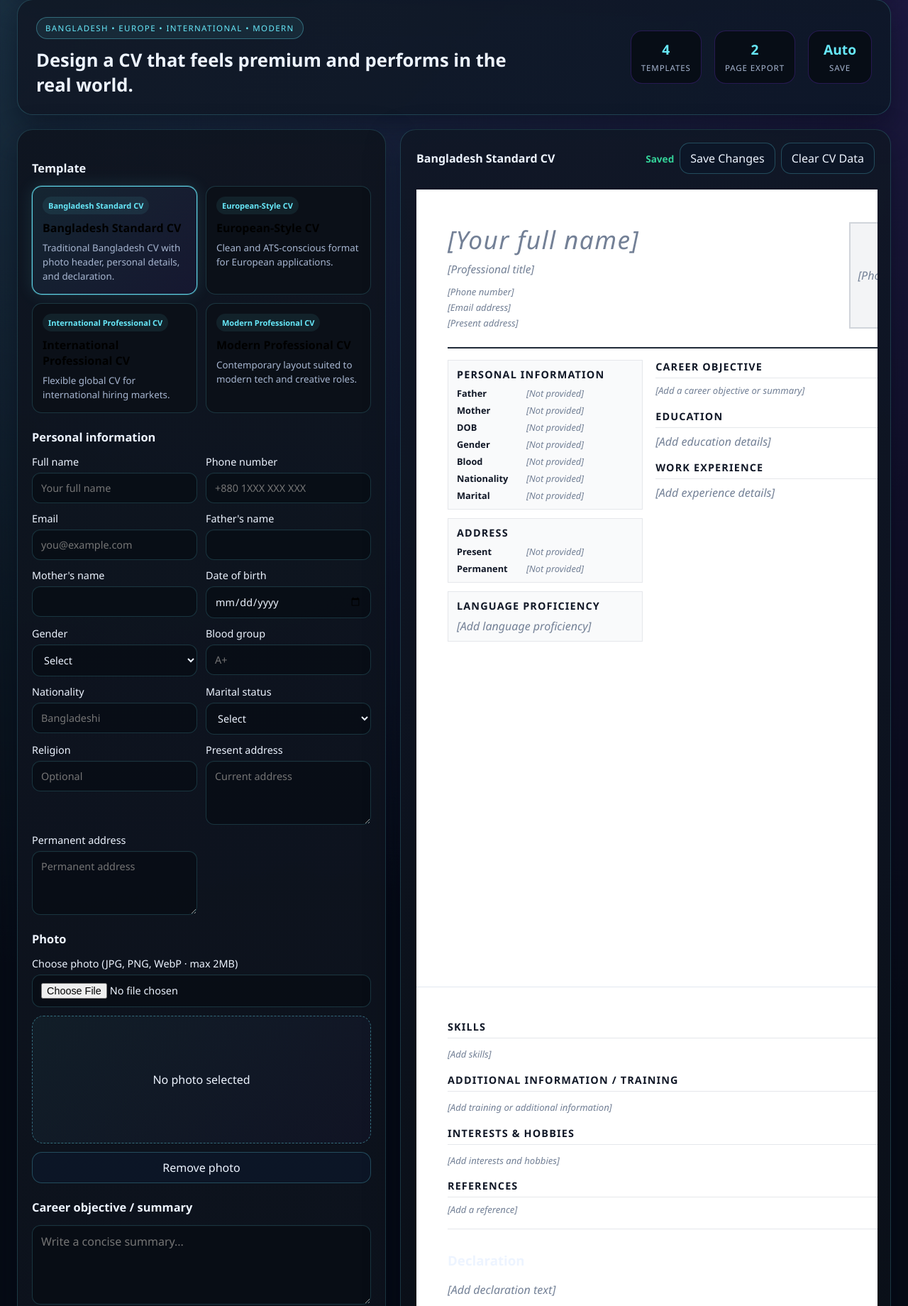
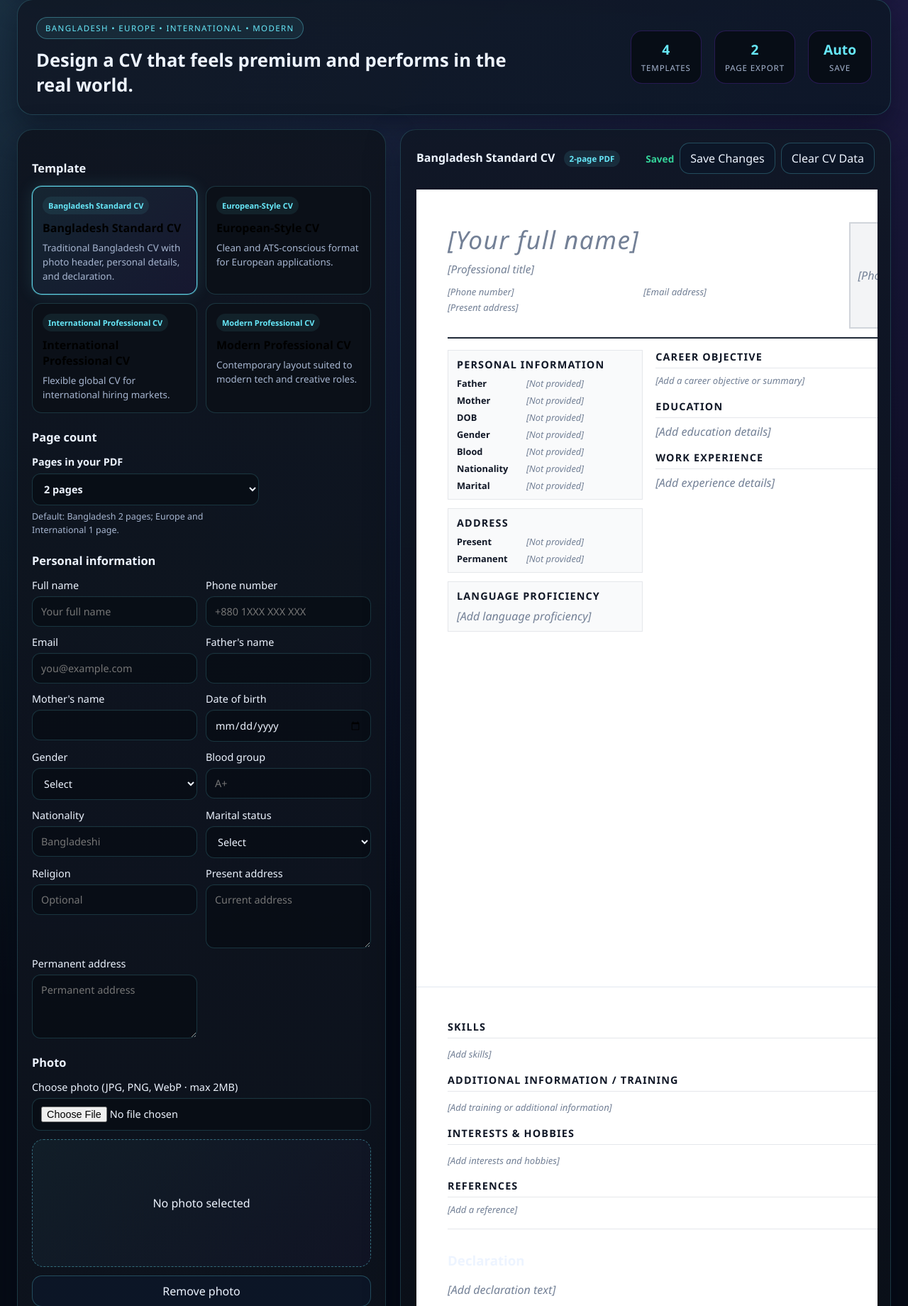
Before and after one commit to adnanzeros/cvora, a Flask app: page / in a window 1280 px wide. Shown: the part 175-2015 px from the top of the page at 71% size. Run offline with Flask 3, Linux system fonts and the light colour scheme.

Commit message:
somecodemodify

```diff
--- a/app.py
+++ b/app.py
@@ -1,6 +1,163 @@
-from flask import Flask, render_template
+from io import BytesIO
+from xml.sax.saxutils import escape
+
+from flask import Flask, jsonify, render_template, request, send_file
+from reportlab.lib import colors
+from reportlab.lib.enums import TA_LEFT
+from reportlab.lib.pagesizes import A4
+from reportlab.lib.styles import ParagraphStyle, getSampleStyleSheet
+from reportlab.lib.units import mm
+from reportlab.pdfgen import canvas
+from reportlab.pdfbase import pdfmetrics
+from reportlab.pdfbase.ttfonts import TTFont
+from reportlab.platypus import Paragraph, SimpleDocTemplate, Spacer, PageBreak, KeepTogether
 
 app = Flask(__name__)
+app.config["MAX_CONTENT_LENGTH"] = 8 * 1024 * 1024
+
+DEFAULT_PAGES = {"bangladesh": 2, "europe": 1, "international": 1, "modern": 1}
+
+
+def _register_unicode_font():
+    """Use a locally installed Unicode font when available; never require a network font."""
+    candidates = [
+        ("CVoraUnicode", r"C:\Windows\Fonts\Nirmala.ttc"),
+        ("CVoraUnicode", r"C:\Windows\Fonts\Nirmala.ttf"),
+        ("CVoraUnicode", r"C:\Windows\Fonts\arial.ttf"),
+        ("CVoraUnicode", "/usr/share/fonts/truetype/dejavu/DejaVuSans.ttf"),
+    ]
+    for name, path in candidates:
+        try:
+            pdfmetrics.registerFont(TTFont(name, path))
+            return name
+        except Exception:
+            continue
+    return "Helvetica"
+
+
+def _cv_sections(data, template):
+    def text(key):
+        value = data.get(key, "")
+        if isinstance(value, (dict, list)):
+            return ""
+        return str(value or "").strip()
+
+    def rows(key, fields):
+        values = data.get(key, [])
+        if not isinstance(values, list):
+            return []
+        result = []
+        for item in values:
+            if not isinstance(item, dict):
+                continue
+            line = " · ".join(str(item.get(field, "")).strip() for field in fields if item.get(field))
+            if line:
+                result.append(line)
+        return result
+
+    sections = []
+    if text("summary"):
+        sections.append(("Profile" if template == "europe" else "Professional Summary", [text("summary")]))
+    for title, key, fields in [
+        ("Experience", "experience", ("role", "organization", "startDate", "endDate", "details")),
+        ("Education", "education", ("qualification", "institution", "subject", "date", "result")),
+        ("Projects", "projects", ("projectName", "period", "details")),
+    ]:
+        content = rows(key, fields)
+        if content:
+            sections.append((title, content))
+    for title, key in [("Skills", "skills"), ("Languages", "languages"), ("Training & Certifications", "training"), ("Interests & Hobbies", "hobbies")]:
+        value = text(key)
+        if key == "languages":
+            value = "\n".join(rows(key, ("language", "level")))
+        if value:
+            sections.append((title, [value]))
+    if template == "bangladesh":
+        details = [f"{label}: {text(key)}" for label, key in [("Father", "fatherName"), ("Mother", "motherName"), ("Date of birth", "dob"), ("Gender", "gender"), ("Nationality", "nationality"), ("Blood group", "bloodGroup"), ("Marital status", "maritalStatus"), ("Present address", "presentAddress"), ("Permanent address", "permanentAddress")] if text(key)]
+        if details:
+            sections.insert(0, ("Personal Information", details))
+        if text("declaration"):
+            sections.append(("Declaration", [text("declaration")]))
+        if text("signature"):
+            sections.append(("Applicant Signature", [text("signature")]))
+    if data.get("references"):
+        refs = rows("references", ("name", "title", "contact"))
+        if refs:
+            sections.append(("References", refs))
+    return sections
+
+
+def _make_cv_pdf(data):
+    template = data.get("template", "bangladesh")
+    if template not in DEFAULT_PAGES:
+        raise ValueError("Choose a valid CV template.")
+    try:
+        page_count = int(data.get("pageCount", DEFAULT_PAGES[template]))
+    except (TypeError, ValueError):
+        raise ValueError("Choose 1 or 2 pages.")
+    if page_count not in (1, 2):
+        raise ValueError("Choose 1 or 2 pages.")
+
+    font = _register_unicode_font()
+    styles = getSampleStyleSheet()
+    title_style = ParagraphStyle("CVTitle", parent=styles["Title"], fontName=font, fontSize=20, leading=23, textColor=colors.HexColor("#172554"), alignment=TA_LEFT, spaceAfter=2)
+    sub_style = ParagraphStyle("CVSub", parent=styles["Normal"], fontName=font, fontSize=9, leading=11, textColor=colors.HexColor("#475569"), spaceAfter=1)
+    heading_style = ParagraphStyle("CVHeading", parent=styles["Heading2"], fontName=font, fontSize=10.5, leading=12, textColor=colors.HexColor("#1d4ed8"), spaceBefore=5, spaceAfter=2, keepWithNext=True)
+    body_style = ParagraphStyle("CVBody", parent=styles["BodyText"], fontName=font, fontSize=9, leading=11, textColor=colors.HexColor("#1f2937"), spaceAfter=1, splitLongWords=1)
+    buffer = BytesIO()
+    doc = SimpleDocTemplate(buffer, pagesize=A4, rightMargin=11*mm, leftMargin=11*mm, topMargin=10*mm, bottomMargin=14*mm, title=f"{data.get('fullName') or 'CV'} - CVora", author="CVora")
+    story = []
+    name = escape(str(data.get("fullName") or "Your Name"))
+    story.append(Paragraph(name, title_style))
+    for key in ("title", "email", "phone", "presentAddress", "linkedin", "website"):
+        value = str(data.get(key) or "").strip()
+        if value:
+            story.append(Paragraph(escape(value), sub_style))
+    story.append(Spacer(1, 2*mm))
+    sections = _cv_sections(data, template)
+    if page_count == 2 and sections:
+        section_weights = [sum(len(line) for line in lines) + len(title) * 2 for title, lines in sections]
+        target_weight = sum(section_weights) / 2
+        running_weight = 0
+        split = 1
+        for section_index, weight in enumerate(section_weights[:-1], start=1):
+            running_weight += weight
+            split = section_index
+            if running_weight >= target_weight:
+                break
+        split = max(1, min(split, len(sections) - 1))
+        halves = (sections[:split], sections[split:])
+    else:
+        halves = (sections,)
+    for index, group in enumerate(halves):
+        if index:
+            story.append(PageBreak())
+        if not group:
+            story.append(Spacer(1, 1))
+        for heading, lines in group:
+            block = [Paragraph(escape(heading), heading_style)]
+            for line in lines:
+                block.append(Paragraph(escape(line).replace("\n", "<br/>"), body_style))
+            story.append(KeepTogether(block))
+
+    def page_chrome(canvas, _doc):
+        canvas.saveState()
+        canvas.setStrokeColor(colors.HexColor("#dbe3ef"))
+        canvas.line(11*mm, 12*mm, A4[0]-11*mm, 12*mm)
+        canvas.setFont(font, 8)
+        canvas.setFillColor(colors.HexColor("#64748b"))
+        canvas.drawRightString(A4[0]-11*mm, 8*mm, f"{_doc.page}")
+        canvas.restoreState()
+
+    class PageLimitCanvas(canvas.Canvas):
+        def showPage(self):
+            if self.getPageNumber() > page_count:
+                raise ValueError(f"Your content does not fit in {page_count} page(s). Shorten a few sections or choose 2 pages.")
+            super().showPage()
+
+    doc.build(story, onFirstPage=page_chrome, onLaterPages=page_chrome, canvasmaker=PageLimitCanvas)
+    buffer.seek(0)
+    return buffer
 
 
 @app.route("/")
@@ -30,5 +187,18 @@
     return render_template("index.html", templates=templates)
 
 
+@app.post("/export-pdf")
+def export_pdf():
+    data = request.get_json(silent=True)
+    if not isinstance(data, dict):
+        return jsonify(error="CV data is missing or invalid."), 400
+    try:
+        pdf = _make_cv_pdf(data)
+    except ValueError as error:
+        return jsonify(error=str(error)), 400
+    filename = "cvora-cv.pdf"
+    return send_file(pdf, mimetype="application/pdf", as_attachment=True, download_name=filename)
+
+
 if __name__ == "__main__":
     app.run(host="0.0.0.0", port=5000, debug=False)
--- a/requirements.txt
+++ b/requirements.txt
@@ -1,2 +1,3 @@
 Flask>=3.0.0,<4.0.0
+reportlab>=4.2.0,<5.0.0
 pytest>=8.0.0,<9.0.0
--- a/static/css/style.css
+++ b/static/css/style.css
@@ -411,6 +411,184 @@
   justify-content: space-between;
   margin-bottom: 18px;
   padding: 0 4px;
+}
+
+.page-count-control {
+  display: grid;
+  gap: 7px;
+  max-width: 320px;
+  color: var(--text);
+  font-size: 0.9rem;
+  font-weight: 600;
+}
+
+.page-count-control small {
+  color: var(--muted);
+  font-size: 0.78rem;
+  font-weight: 400;
+  line-height: 1.5;
+}
+
+.page-count-badge {
+  display: inline-block;
+  margin-left: 8px;
+  padding: 4px 8px;
+  border-radius: 999px;
+  background: rgba(103, 232, 249, 0.1);
+  color: var(--primary);
+  font-size: 0.72rem;
+  font-weight: 700;
+  vertical-align: middle;
+}
+
+/* Keep the CV itself dense, legible, and full-width across all template families. */
+.cv-sheet {
+  width: 794px;
+  min-width: 794px;
+}
+
+.cv-page,
+.europe-template .cv-page,
+.international-template .cv-page,
+.modern-template .cv-page {
+  padding: 30px 32px;
+}
+
+.bangladesh-header {
+  gap: 12px;
+  padding-bottom: 8px;
+}
+
+.bangladesh-header h2 {
+  font-size: 1.9rem;
+  letter-spacing: 0.015em;
+}
+
+.bangladesh-header .contact-list {
+  grid-template-columns: repeat(2, minmax(0, 1fr));
+  gap: 3px 12px;
+  margin-top: 7px;
+}
+
+.photo-frame {
+  width: 112px;
+  height: 124px;
+}
+
+.bangladesh-grid {
+  grid-template-columns: minmax(0, 0.78fr) minmax(0, 1.62fr);
+  gap: 14px;
+  margin-top: 10px;
+}
+
+.meta-box {
+  padding: 7px 9px;
+  margin-bottom: 7px;
+}
+
+.meta-box h3,
+.section-block h3 {
+  font-size: 0.78rem;
+  letter-spacing: 0.055em;
+}
+
+.meta-table {
+  gap: 4px;
+  font-size: 0.74rem;
+}
+
+.meta-row {
+  grid-template-columns: 78px minmax(0, 1fr);
+  gap: 5px;
+}
+
+.section-block {
+  margin-bottom: 10px;
+}
+
+.section-block h3 {
+  padding-bottom: 4px;
+  margin-bottom: 5px;
+}
+
+.section-block p,
+.section-block li,
+.section-block td,
+.section-block th {
+  font-size: 0.78rem;
+  line-height: 1.38;
+}
+
+.entry-list,
+.skill-list,
+.lang-list,
+.ref-list {
+  gap: 5px;
+}
+
+.entry-item {
+  gap: 2px;
+}
+
+.entry-item strong,
+.lang-item strong {
+  font-size: 0.79rem;
+}
+
+.entry-meta {
+  gap: 5px;
+  font-size: 0.7rem;
+}
+
+.core-header {
+  gap: 12px;
+  padding-bottom: 9px;
+  margin-bottom: 10px;
+}
+
+.core-header h2 {
+  font-size: 1.8rem;
+  line-height: 1.12;
+}
+
+.core-meta {
+  font-size: 0.74rem;
+  line-height: 1.4;
+}
+
+.two-column {
+  grid-template-columns: minmax(175px, 0.72fr) minmax(0, 1.6fr);
+  gap: 16px;
+}
+
+.side-panel {
+  padding: 8px 12px 0 0;
+}
+
+.side-panel .section-block {
+  margin-bottom: 10px;
+}
+
+.signature-line {
+  margin-top: 12px;
+}
+
+@media (max-width: 560px) {
+  .cv-page,
+  .europe-template .cv-page,
+  .international-template .cv-page,
+  .modern-template .cv-page {
+    padding: 20px 18px;
+  }
+
+  .bangladesh-grid,
+  .two-column {
+    grid-template-columns: minmax(0, 1fr);
+  }
+
+  .bangladesh-header .contact-list {
+    grid-template-columns: minmax(0, 1fr);
+  }
 }
 
 .save-state {
--- a/static/js/app.js
+++ b/static/js/app.js
@@ -15,6 +15,7 @@
 
 const defaultState = {
   template: 'bangladesh',
+  pageCount: 2,
   fullName: '',
   phone: '',
   email: '',
@@ -57,6 +58,7 @@
   international: 'International Professional CV',
   modern: 'Modern Professional CV'
 };
+const defaultPageCounts = { bangladesh: 2, europe: 1, international: 1, modern: 1 };
 
 const translations = {
   en: {
@@ -114,6 +116,9 @@
       languages: loaded.languages || cloneData(defaultState.languages),
       references: loaded.references || cloneData(defaultState.references)
     };
+    if (!Object.prototype.hasOwnProperty.call(loaded, 'pageCount')) {
+      merged.pageCount = ({ bangladesh: 2, europe: 1, international: 1, modern: 1 })[merged.template] || 1;
+    }
     merged.experience = merged.experience.map((item) => {
       if (item.startDate || item.endDate || item.currentlyWorking !== undefined) return item;
       const years = String(item.period || '').match(/\b(?:19|20)\d{2}\b/g) || [];
@@ -532,6 +537,10 @@
 function setTemplate(templateId) {
   if (!Object.prototype.hasOwnProperty.call(templateNames, templateId)) return;
   state.template = templateId;
+  state.pageCount = defaultPageCounts[templateId];
+  const pageCountSelector = document.getElementById('pageCountSelector');
+  if (pageCountSelector) pageCountSelector.value = String(state.pageCount);
+  updatePageCountLabel();
   const cards = document.querySelectorAll('.template-card');
   cards.forEach((card) => card.classList.toggle('active', card.dataset.template === templateId));
   document.getElementById('currentTemplateLabel').textContent = templateNames[templateId] || 'CV Template';
@@ -539,6 +548,12 @@
   renderPreview();
   validateTemplate();
   renderAssistant();
+}
+
+function updatePageCountLabel() {
+  const count = Number(state.pageCount) === 2 ? 2 : 1;
+  const badge = document.getElementById('previewPageCount');
+  if (badge) badge.textContent = `${count}-page PDF`;
 }
 
 function formatWorkPeriod(item) {
@@ -1105,19 +1120,40 @@
     renderPreview();
   });
 
-  document.getElementById('exportPdfBtn')?.addEventListener('click', () => {
-    if (state.template === 'bangladesh' && window.cvoraAnalysis?.pageCount !== 2) {
-      alert('The Bangladesh template must contain exactly two pages. Please review the preview before printing.');
-      return;
+  document.getElementById('pageCountSelector')?.addEventListener('change', (event) => {
+    state.pageCount = Number(event.target.value) === 2 ? 2 : 1;
+    updatePageCountLabel();
+    persistState();
+  });
+  document.getElementById('exportPdfBtn')?.addEventListener('click', async () => {
+    const button = document.getElementById('exportPdfBtn');
+    const originalLabel = button.textContent;
+    button.disabled = true;
+    button.textContent = 'Creating PDF…';
+    try {
+      const response = await fetch('/export-pdf', {
+        method: 'POST',
+        headers: { 'Content-Type': 'application/json' },
+        body: JSON.stringify(state)
+      });
+      if (!response.ok) {
+        const result = await response.json().catch(() => ({}));
+        throw new Error(result.error || 'PDF export failed. Please try again.');
+      }
+      const pdfUrl = URL.createObjectURL(await response.blob());
+      const link = document.createElement('a');
+      link.href = pdfUrl;
+      link.download = `${String(state.fullName || 'cvora-cv').trim().replace(/[^\w-]+/g, '-')}.pdf`;
+      document.body.appendChild(link);
+      link.click();
+      link.remove();
+      window.setTimeout(() => URL.revokeObjectURL(pdfUrl), 60000);
+    } catch (error) {
+      alert(error.message);
+    } finally {
+      button.disabled = false;
+      button.textContent = originalLabel;
     }
-    if (state.template === 'bangladesh' && window.cvoraAnalysis?.overflowing) {
-      alert('The Bangladesh CV content does not fit legibly in two pages. Shorten or reorganize the highlighted content before exporting; no content will be removed automatically.');
-      return;
-    }
-    if (state.template === 'bangladesh' && window.cvoraAnalysis?.recommendations.length) {
-      if (!window.confirm('The CV Assistant found items to review. Print the CV anyway?')) return;
-    }
-    window.print();
   });
 }
 
@@ -1129,6 +1165,10 @@
 function initialize() {
   bindEvents();
   document.getElementById('currentTemplateLabel').textContent = templateNames[state.template] || 'CV Template';
+  state.pageCount = Number(state.pageCount) === 2 ? 2 : 1;
+  const pageCountSelector = document.getElementById('pageCountSelector');
+  if (pageCountSelector) pageCountSelector.value = String(state.pageCount);
+  updatePageCountLabel();
   document.querySelectorAll('.template-card').forEach((card) => {
     card.classList.toggle('active', card.dataset.template === state.template);
   });
--- a/templates/index.html
+++ b/templates/index.html
@@ -46,6 +46,18 @@
         </button>
         {% endfor %}
       </div>
+
+      <div class="section-header">
+        <h2>Page count</h2>
+      </div>
+      <label class="page-count-control" for="pageCountSelector">
+        Pages in your PDF
+        <select id="pageCountSelector" aria-describedby="pageCountHelp">
+          <option value="1">1 page</option>
+          <option value="2">2 pages</option>
+        </select>
+        <small id="pageCountHelp">Default: Bangladesh 2 pages; Europe and International 1 page.</small>
+      </label>
 
       <div class="section-header">
         <h2>Personal information</h2>
@@ -205,6 +217,7 @@
       <div class="preview-toolbar">
         <div>
           <strong id="currentTemplateLabel">Bangladesh Standard CV</strong>
+          <span class="page-count-badge" id="previewPageCount">2-page PDF</span>
         </div>
         <div class="preview-actions">
           <div class="save-state" id="saveState" role="status">Autosaved</div>
```
Also changed, not shown: README.md.
